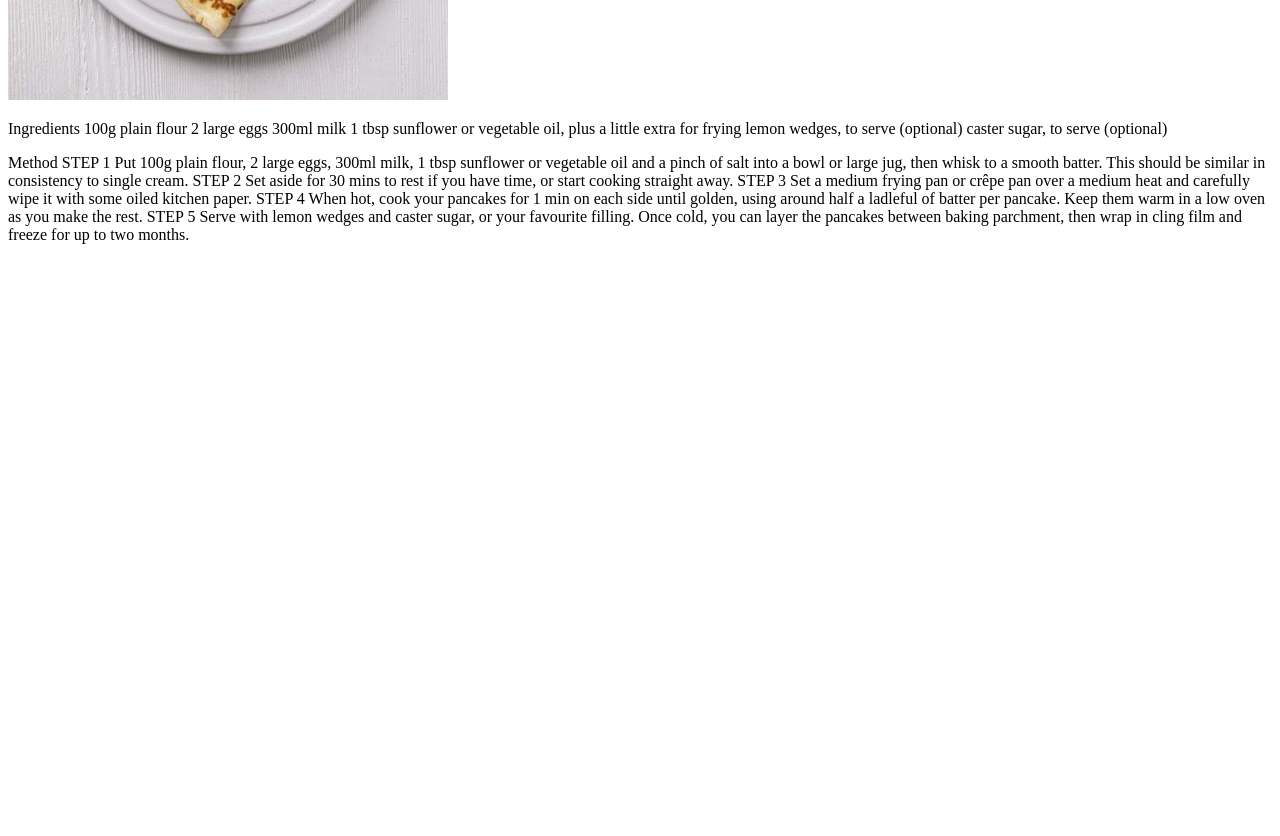
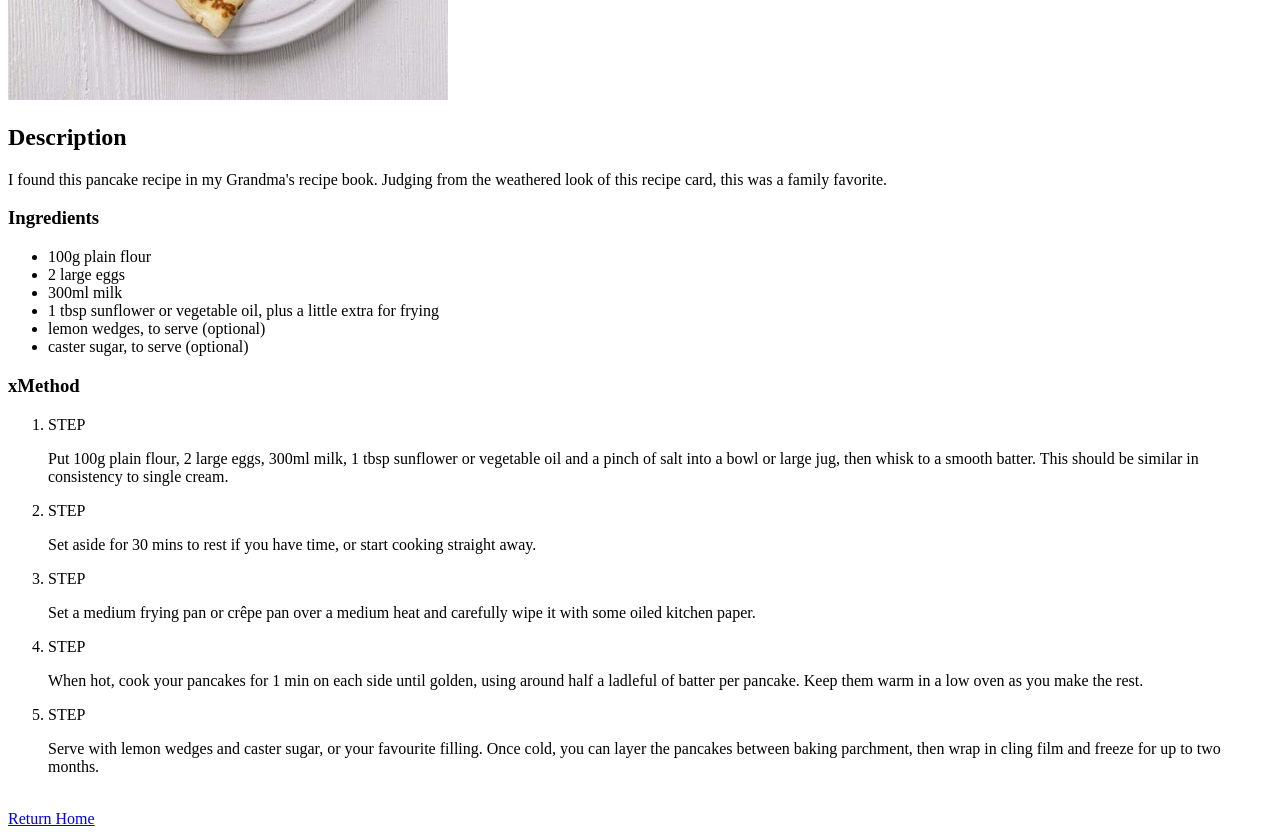
Before and after one commit to rollytiberius/odin-recipes, a plain HTML site: page recipes/pancakes.html in a window 1280 px wide. Shown: the part 380-1216 px from the top of the page. Before the commit the page ends 800 px from the top, so only its background shows below. Drawn offline with Linux system fonts and the light colour scheme.

Commit message:
added 3rd recipy

```diff
--- a/recipes/pancakes.html
+++ b/recipes/pancakes.html
@@ -8,24 +8,31 @@
 <body>
     <h1>Easy pancakes</h1>
     <img src="/recipes/pancake.jpg" alt="image of pancakes">
-
-<p>Ingredients
-    100g plain flour
-    2 large eggs
-    300ml milk
-    1 tbsp sunflower or vegetable oil, plus a little extra for frying
-    lemon wedges, to serve (optional)
-    caster sugar, to serve (optional)</p>
-    <p>Method
-        STEP 1
-        Put 100g plain flour, 2 large eggs, 300ml milk, 1 tbsp sunflower or vegetable oil and a pinch of salt into a bowl or large jug, then whisk to a smooth batter. This should be similar in consistency to single cream.
-        STEP 2
-        Set aside for 30 mins to rest if you have time, or start cooking straight away.
-        STEP 3
-        Set a medium frying pan or crêpe pan over a medium heat and carefully wipe it with some oiled kitchen paper.
-        STEP 4
-        When hot, cook your pancakes for 1 min on each side until golden, using around half a ladleful of batter per pancake. Keep them warm in a low oven as you make the rest.
-        STEP 5
-        Serve with lemon wedges and caster sugar, or your favourite filling. Once cold, you can layer the pancakes between baking parchment, then wrap in cling film and freeze for up to two months.</p>
+<h2>Description</h2>
+<p>I found this pancake recipe in my Grandma's recipe book. Judging from the weathered look of this recipe card, this was a family favorite.</p>
+<h3>Ingredients</h3>
+<ul>
+   <li>100g plain flour</li>
+   <li>2 large eggs</li>
+   <li>300ml milk</li>
+   <li>1 tbsp sunflower or vegetable oil, plus a little extra for frying</li>
+   <li>lemon wedges, to serve (optional)</li>
+   <li>caster sugar, to serve (optional)</li>
+</ul>
+    <h3>xMethod</h3>
+    <ol>
+       <li> STEP </li>
+        <p>Put 100g plain flour, 2 large eggs, 300ml milk, 1 tbsp sunflower or vegetable oil and a pinch of salt into a bowl or large jug, then whisk to a smooth batter. This should be similar in consistency to single cream.  </p>
+        <li> STEP </li>
+        <p></p>Set aside for 30 mins to rest if you have time, or start cooking straight away. </p>
+        <li> STEP </li>
+        <p></p>Set a medium frying pan or crêpe pan over a medium heat and carefully wipe it with some oiled kitchen paper.</p>
+        <li>STEP </li>
+        <p></p>When hot, cook your pancakes for 1 min on each side until golden, using around half a ladleful of batter per pancake. Keep them warm in a low oven as you make the rest.</p>
+        <li> STEP </li>
+        <p></p>Serve with lemon wedges and caster sugar, or your favourite filling. Once cold, you can layer the pancakes between baking parchment, then wrap in cling film and freeze for up to two months.</p>
+    </ol>
+    <br>
+    <a href="/index.html">Return Home</a>
 </body>
 </html>
```
Also changed, not shown: index.html (+1 -1 lines), recipes/brisedBeef.html (added, +11 -0 lines), recipes/dicedBef.jpg (added).
